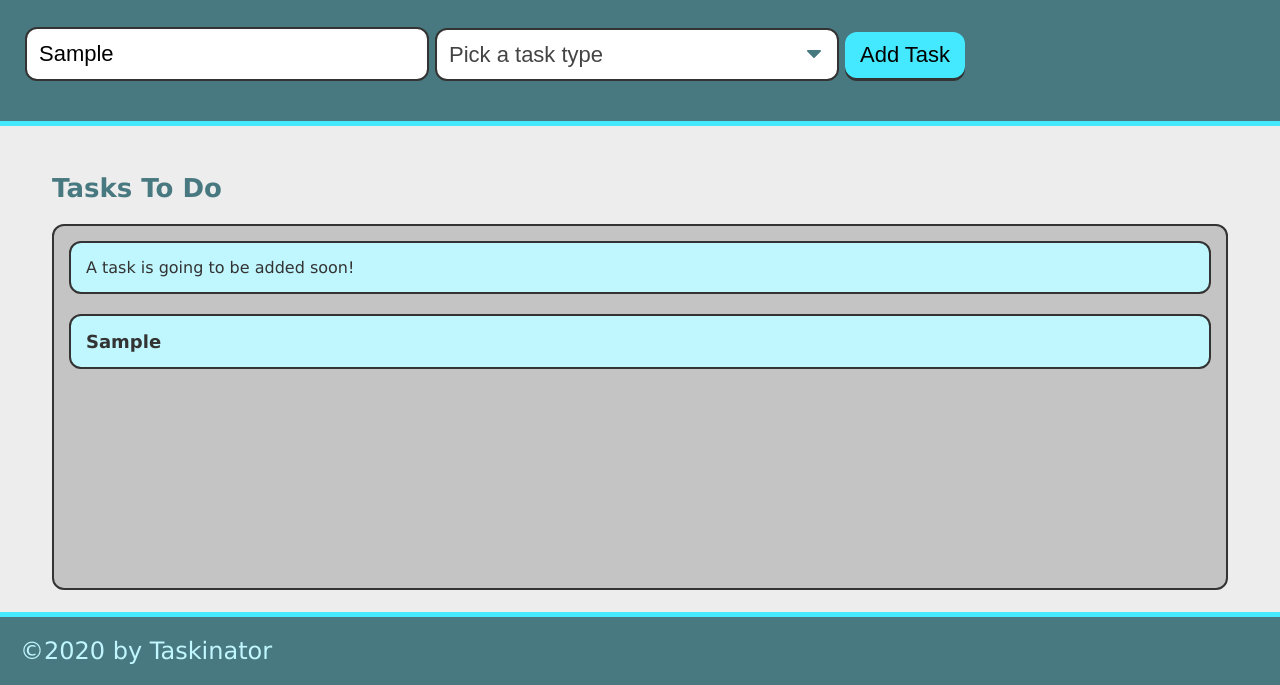
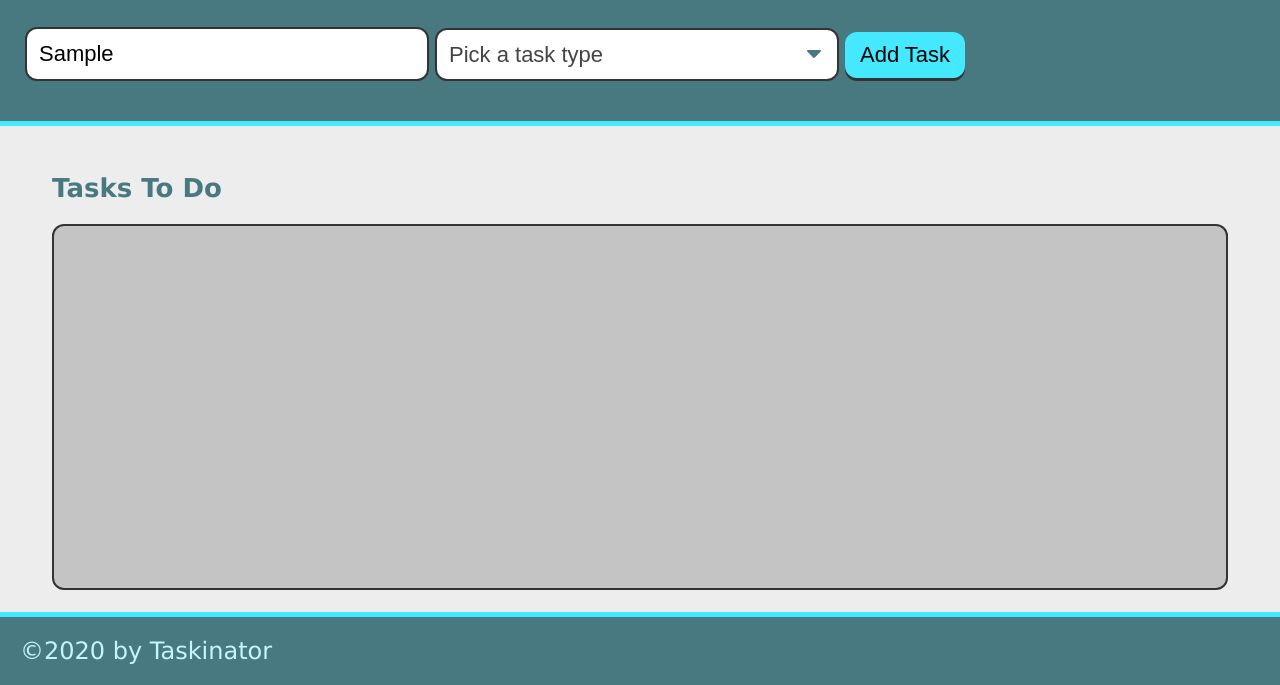
Before and after one commit to dopecello/taskinator, a plain HTML site: page index.html in a window 1280 px wide. Both pictures are taken after typing "Sample" into the empty fields and a click on the button "Add Task". Shown: the part 115-800 px from the top of the page. Drawn offline with Linux system fonts and the light colour scheme.

Commit message:
fixed bugs

```diff
--- a/assets/js/script.js
+++ b/assets/js/script.js
@@ -5,6 +5,13 @@ var taskFormHandler = function(event) {
   event.preventDefault();
   var taskNameInput = document.querySelector("input[name='task-name']").value;
   var taskTypeInput = document.querySelector("select[name='task-type']").value;
+
+  //check if input values are empty strings
+  if (!taskNameInput || !taskTypeInput) {
+    alert("You need to fill out the task form!");
+    return false;
+  }
+  formEl.reset();
 
   // package up data as an object
   var taskDataObj = {
--- a/index.html
+++ b/index.html
@@ -33,7 +33,7 @@
         <section class="task-list-wrapper">
             <h2 class="list-title">Tasks To Do</h2>
             <ul class="task-list" id="tasks-to-do">
-                <li class="task-item">A task is going to be added soon!</li>
+                <!-- <li class="task-item">A task is going to be added soon!</li> -->
             </ul>
         </section>
     </main>
```
